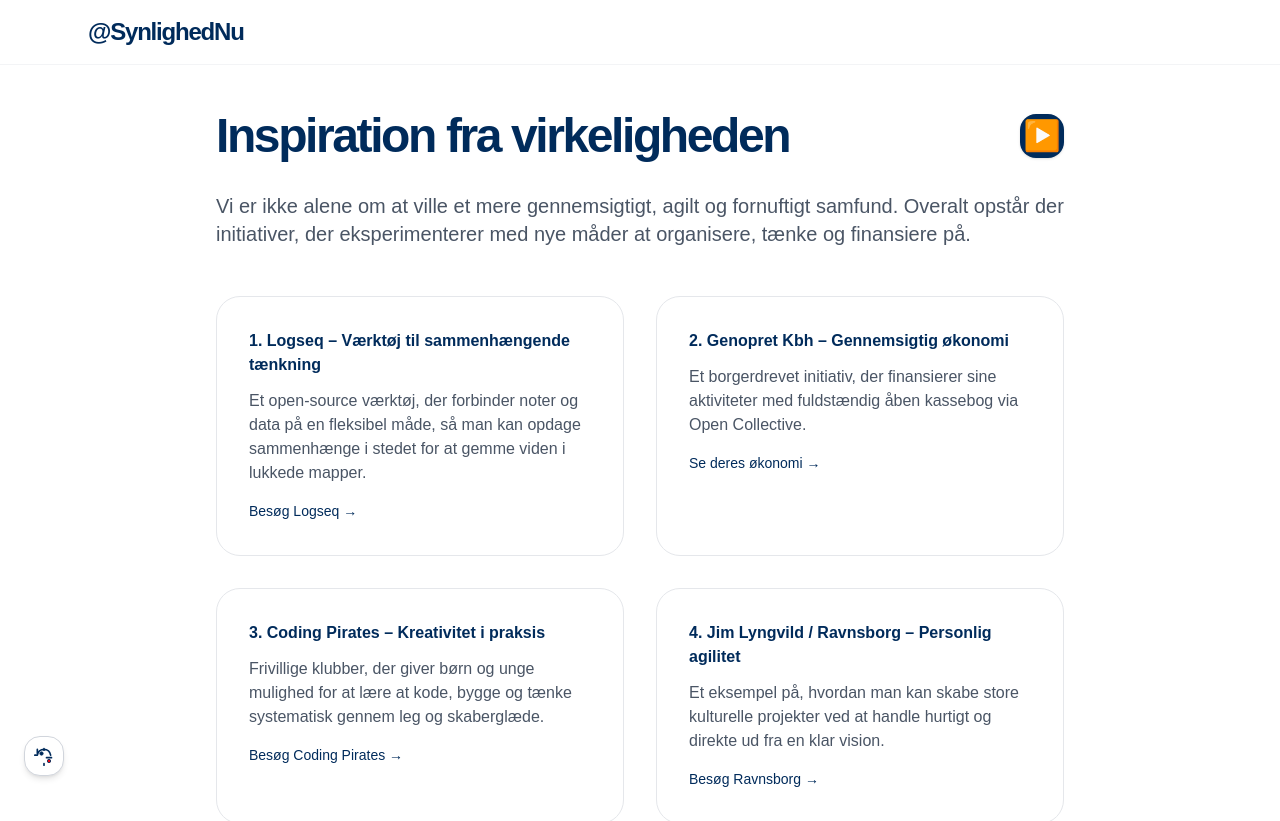
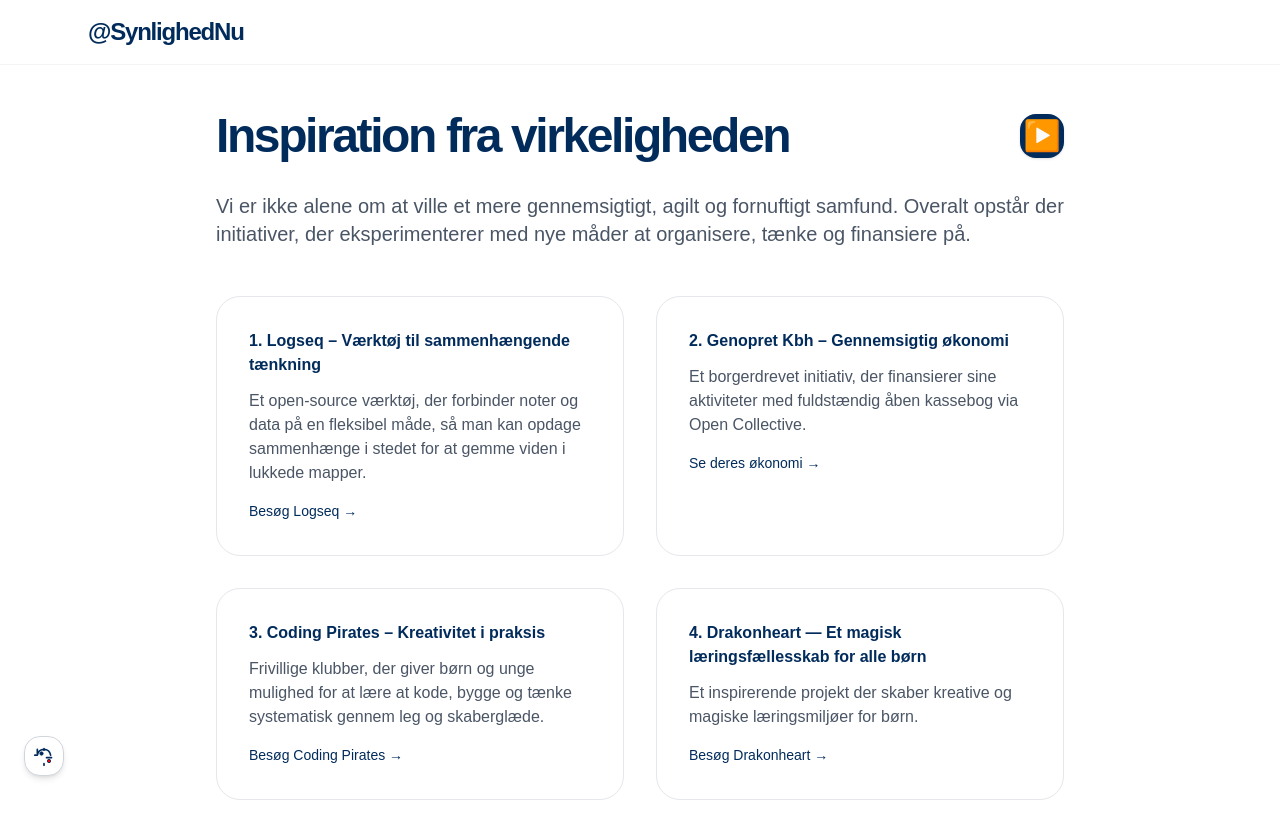
Before and after one commit to synlighed-nu/synlighed-nu-clean, a Next.js app: page /inspiration in a window 1280 px wide. Shown: the top 821 px of the page. Built offline with nearby package versions, Linux system fonts and the light colour scheme.

Commit message:
Update page.tsx

```diff
--- a/app/inspiration/page.tsx
+++ b/app/inspiration/page.tsx
@@ -22,7 +22,6 @@ export default function InspirationPage() {
 
       <div className="max-w-4xl mx-auto px-6 pt-28 pb-20">
 
-        {/* Titel + højtaler-knap */}
         <div className="flex items-center justify-between mb-8">
           <h1 className="text-5xl font-bold tracking-tighter">Inspiration fra virkeligheden</h1>
           <SpeakerButton
@@ -69,12 +68,12 @@ export default function InspirationPage() {
           </div>
 
           <div className="bg-white border border-gray-200 rounded-3xl p-8">
-            <h4 className="font-semibold mb-3">4. Jim Lyngvild / Ravnsborg – Personlig agilitet</h4>
+            <h4 className="font-semibold mb-3">4. Drakonheart — Et magisk læringsfællesskab for alle børn</h4>
             <p className="text-gray-600">
-              Et eksempel på, hvordan man kan skabe store kulturelle projekter ved at handle hurtigt og direkte ud fra en klar vision.
+              Et inspirerende projekt der skaber kreative og magiske læringsmiljøer for børn.
             </p>
-            <a href="https://ravnsborg.dk" target="_blank" className="text-[#002B5B] hover:underline text-sm mt-4 inline-block">
-              Besøg Ravnsborg →
+            <a href="https://drakonheart.com" target="_blank" className="text-[#002B5B] hover:underline text-sm mt-4 inline-block">
+              Besøg Drakonheart →
             </a>
           </div>
 
```
